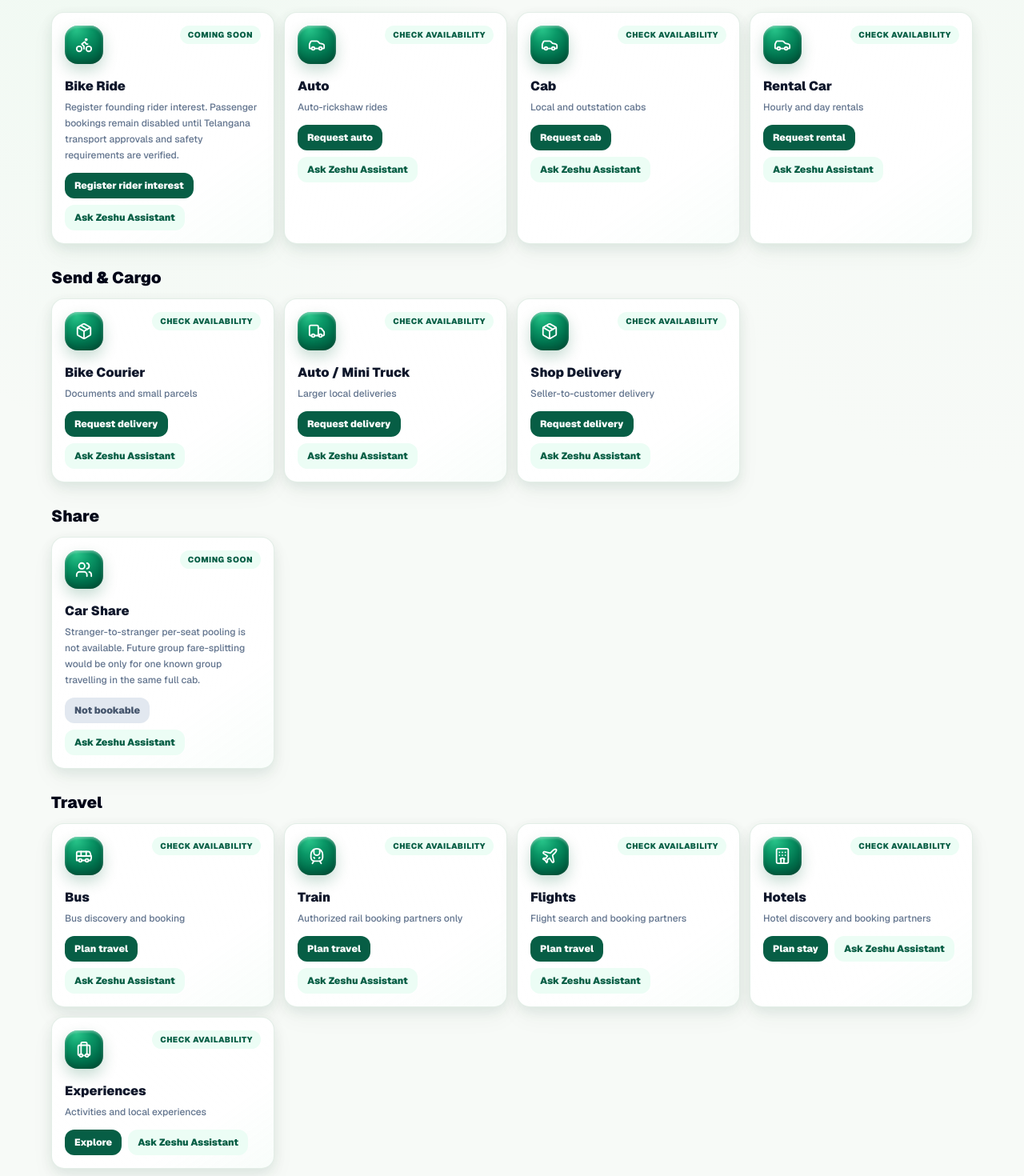
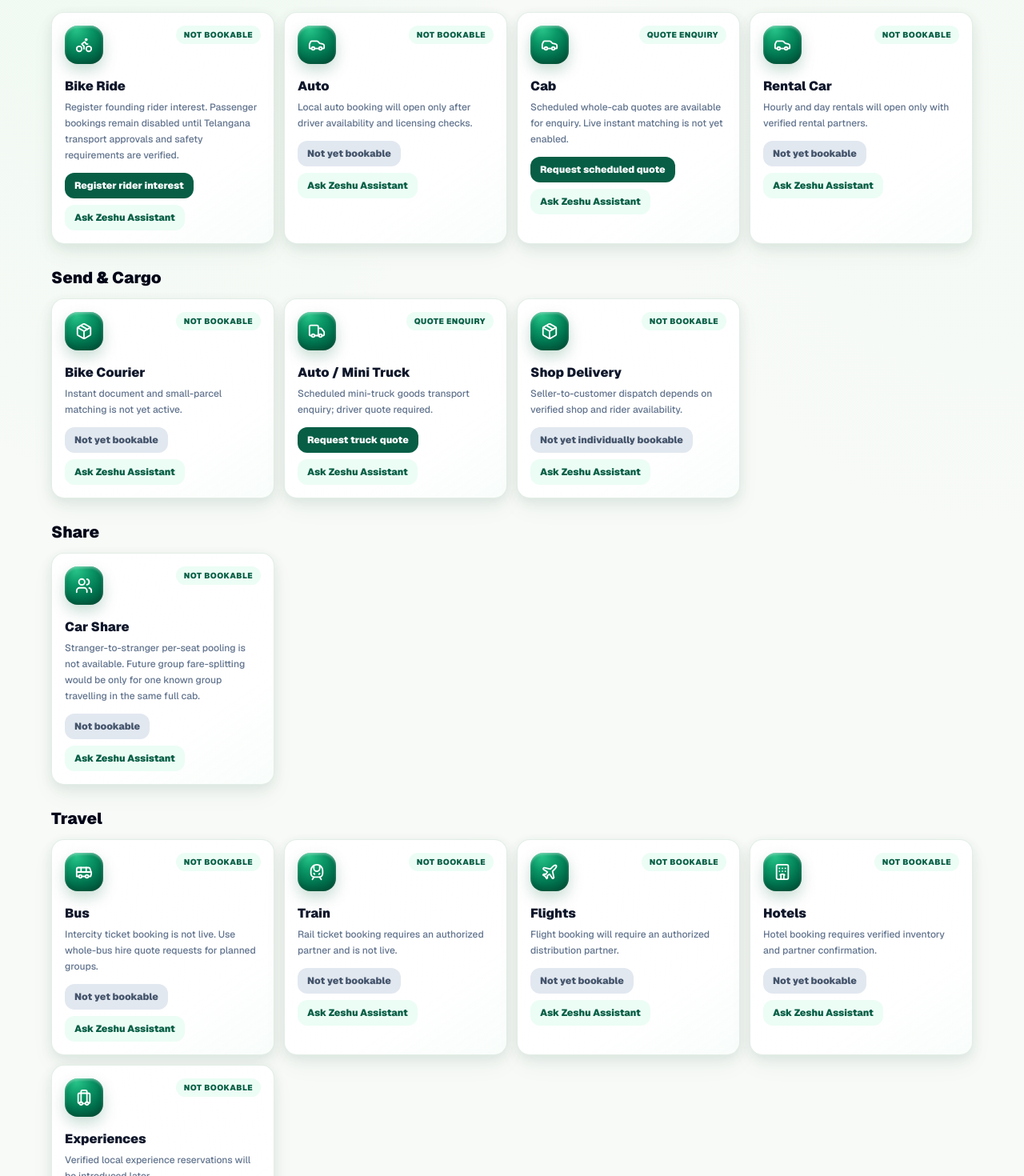
Before and after one commit to haseeb0127/zeshu-web, a Next.js app: page /move in a window 1280 px wide. Shown: the part 980-2450 px from the top of the page at 80% size. Built offline with nearby package versions, Linux system fonts and the light colour scheme.

Commit message:
Replace dormant Move bookings with honest quote or not-bookable statuses

```diff
--- a/app/move/page.tsx
+++ b/app/move/page.tsx
@@ -12,19 +12,20 @@ type ServiceCard = {
   icon: React.ReactNode;
   actionLabel?: string;
   regulatoryHold?: boolean;
+  quoteCode?: string;
 };
 
 const localRides: ServiceCard[] = [
   { title: "Bike Ride", description: "Register founding rider interest. Passenger bookings remain disabled until Telangana transport approvals and safety requirements are verified.", icon: <Bike size={22} />, actionLabel: "Register rider interest", regulatoryHold: true },
-  { title: "Auto", description: "Auto-rickshaw rides", icon: <Car size={22} />, actionLabel: "Request auto" },
-  { title: "Cab", description: "Local and outstation cabs", icon: <Car size={22} />, actionLabel: "Request cab" },
-  { title: "Rental Car", description: "Hourly and day rentals", icon: <Car size={22} />, actionLabel: "Request rental" },
+  { title: "Auto", description: "Local auto booking will open only after driver availability and licensing checks.", icon: <Car size={22} />, actionLabel: "Not yet bookable", regulatoryHold: true },
+  { title: "Cab", description: "Scheduled whole-cab quotes are available for enquiry. Live instant matching is not yet enabled.", icon: <Car size={22} />, actionLabel: "Request scheduled quote", regulatoryHold: true, quoteCode: "OUTSTATION_CAB" },
+  { title: "Rental Car", description: "Hourly and day rentals will open only with verified rental partners.", icon: <Car size={22} />, actionLabel: "Not yet bookable", regulatoryHold: true },
 ];
 
 const courier: ServiceCard[] = [
-  { title: "Bike Courier", description: "Documents and small parcels", icon: <Package size={22} />, actionLabel: "Request delivery" },
-  { title: "Auto / Mini Truck", description: "Larger local deliveries", icon: <Truck size={22} />, actionLabel: "Request delivery" },
-  { title: "Shop Delivery", description: "Seller-to-customer delivery", icon: <Package size={22} />, actionLabel: "Request delivery" },
+  { title: "Bike Courier", description: "Instant document and small-parcel matching is not yet active.", icon: <Package size={22} />, actionLabel: "Not yet bookable", regulatoryHold: true },
+  { title: "Auto / Mini Truck", description: "Scheduled mini-truck goods transport enquiry; driver quote required.", icon: <Truck size={22} />, actionLabel: "Request truck quote", regulatoryHold: true, quoteCode: "MINI_TRUCK" },
+  { title: "Shop Delivery", description: "Seller-to-customer dispatch depends on verified shop and rider availability.", icon: <Package size={22} />, actionLabel: "Not yet individually bookable", regulatoryHold: true },
 ];
 
 const sharing: ServiceCard[] = [
@@ -32,11 +33,11 @@ const sharing: ServiceCard[] = [
 ];
 
 const travel: ServiceCard[] = [
-  { title: "Bus", description: "Bus discovery and booking", icon: <Bus size={22} />, actionLabel: "Plan travel" },
-  { title: "Train", description: "Authorized rail booking partners only", icon: <TrainFront size={22} />, actionLabel: "Plan travel" },
-  { title: "Flights", description: "Flight search and booking partners", icon: <Plane size={22} />, actionLabel: "Plan travel" },
-  { title: "Hotels", description: "Hotel discovery and booking partners", icon: <Hotel size={22} />, actionLabel: "Plan stay" },
-  { title: "Experiences", description: "Activities and local experiences", icon: <Luggage size={22} />, actionLabel: "Explore" },
+  { title: "Bus", description: "Intercity ticket booking is not live. Use whole-bus hire quote requests for planned groups.", icon: <Bus size={22} />, actionLabel: "Not yet bookable", regulatoryHold: true },
+  { title: "Train", description: "Rail ticket booking requires an authorized partner and is not live.", icon: <TrainFront size={22} />, actionLabel: "Not yet bookable", regulatoryHold: true },
+  { title: "Flights", description: "Flight booking will require an authorized distribution partner.", icon: <Plane size={22} />, actionLabel: "Not yet bookable", regulatoryHold: true },
+  { title: "Hotels", description: "Hotel booking requires verified inventory and partner confirmation.", icon: <Hotel size={22} />, actionLabel: "Not yet bookable", regulatoryHold: true },
+  { title: "Experiences", description: "Verified local experience reservations will be introduced later.", icon: <Luggage size={22} />, actionLabel: "Not yet bookable", regulatoryHold: true },
 ];
 
 function ServiceSection({ title, cards }: { title: string; cards: ServiceCard[] }) {
@@ -49,13 +50,15 @@ function ServiceSection({ title, cards }: { title: string; cards: ServiceCard[]
           <article key={card.title} className="zeshu-gloss-card rounded-2xl border border-slate-200 bg-white p-4 shadow-[0_4px_16px_rgba(15,23,42,.04)]">
             <div className="flex items-start justify-between gap-3">
               <span className="zeshu-gloss-icon grid h-12 w-12 place-items-center rounded-2xl text-white" aria-hidden="true">{card.icon}</span>
-              <span className="rounded-full bg-emerald-50 px-2.5 py-1 text-[10px] font-black uppercase tracking-wider text-[#075E45]">{t(card.regulatoryHold ? "Coming soon" : "Check availability")}</span>
+              <span className="rounded-full bg-emerald-50 px-2.5 py-1 text-[10px] font-black uppercase tracking-wider text-[#075E45]">{t(card.quoteCode ? "Quote enquiry" : card.regulatoryHold ? "Not bookable" : "Check availability")}</span>
             </div>
             <h3 className="mt-4 font-black text-slate-900">{t(card.title)}</h3>
             <p className="mt-1 text-xs font-medium leading-5 text-slate-500">{t(card.description)}</p>
             <div className="mt-3 flex flex-wrap gap-2">
               {card.regulatoryHold && card.title === "Bike Ride" ? (
                 <Link href="/earn#join" className="inline-flex rounded-xl bg-[#075E45] px-3 py-2 text-xs font-black text-white">{t(card.actionLabel || "Register interest")}</Link>
+              ) : card.quoteCode ? (
+                <Link href={`/move/quote?service=${card.quoteCode}`} className="inline-flex rounded-xl bg-[#075E45] px-3 py-2 text-xs font-black text-white">{t(card.actionLabel || "Request quote")}</Link>
               ) : card.regulatoryHold ? (
                 <span className="inline-flex cursor-not-allowed rounded-xl bg-slate-200 px-3 py-2 text-xs font-black text-slate-600">{t(card.actionLabel || "View status")}</span>
               ) : (
```
